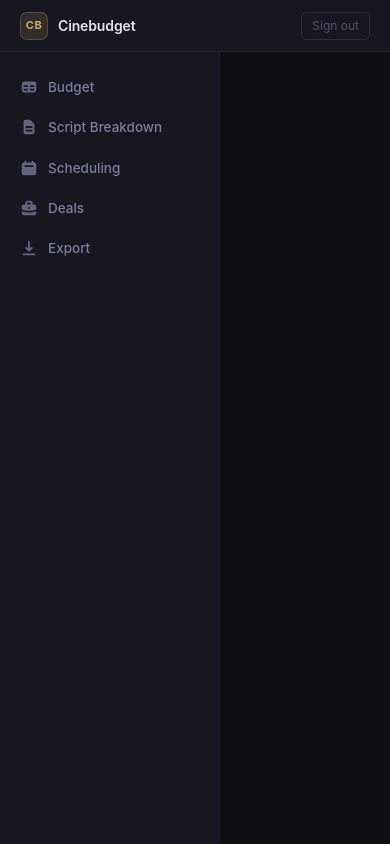
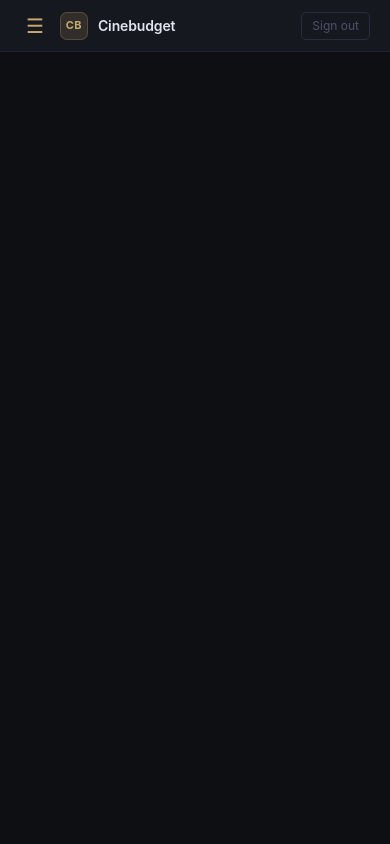
Before and after one commit to becketnelson56-eng/Cinebudget, a Flask app: template templates/dashboard.html in a window 390 px wide. Run offline with Flask 3, Linux system fonts and the light colour scheme; the template is opened without the code that fills it, so the values that code supplies are empty.

Commit message:
Add mobile sidebar toggle for responsive layout
Hamburger button (gold accent, matches dark theme) appears in topbar on
screens under 768px. Sidebar slides in from the left on click; dismissed
by overlay tap, nav link click, or resize to desktop. Desktop layout
unchanged. Mobile also stacks the tab-layout column and removes the
sidebar margin from main content.

Co-Authored-By: Claude Sonnet 4.6 <noreply@anthropic.com>

```diff
--- a/static/css/style.css
+++ b/static/css/style.css
@@ -626,3 +626,67 @@ a { color: inherit; text-decoration: none; }
   border-left: 2px solid rgba(200, 169, 110, 0.3);
   border-radius: 0 var(--radius-sm) var(--radius-sm) 0;
 }
+
+/* ── Hamburger button (mobile only) ──────────────────────────── */
+.hamburger-btn {
+  display: none;
+  background: none;
+  border: none;
+  color: var(--accent);
+  font-size: 20px;
+  line-height: 1;
+  cursor: pointer;
+  padding: 4px 6px;
+  border-radius: var(--radius-sm);
+  transition: background 0.15s;
+  flex-shrink: 0;
+}
+
+.hamburger-btn:hover { background: var(--accent-dim); }
+
+/* ── Sidebar overlay (mobile backdrop) ──────────────────────── */
+.sidebar-overlay {
+  display: none;
+  position: fixed;
+  inset: 0;
+  background: rgba(0, 0, 0, 0.55);
+  z-index: 149;
+}
+
+.sidebar-overlay.active { display: block; }
+
+/* ── Mobile layout (<768px) ──────────────────────────────────── */
+@media (max-width: 767px) {
+  .hamburger-btn {
+    display: flex;
+    align-items: center;
+    justify-content: center;
+  }
+
+  .sidebar {
+    transform: translateX(-100%);
+    transition: transform 0.25s ease;
+    z-index: 150;
+  }
+
+  .sidebar.sidebar--open {
+    transform: translateX(0);
+  }
+
+  .main-content {
+    margin-left: 0;
+    padding: 24px 18px;
+  }
+
+  .tab-layout {
+    flex-direction: column;
+  }
+
+  .how-it-works {
+    width: 100%;
+  }
+
+  .content-panel {
+    max-width: 100%;
+  }
+}
--- a/templates/dashboard.html
+++ b/templates/dashboard.html
@@ -30,6 +30,7 @@
   <!-- Top bar -->
   <header class="topbar">
     <div class="topbar-left">
+      <button class="hamburger-btn" id="hamburgerBtn" aria-label="Toggle navigation">&#9776;</button>
       <span class="topbar-logo-mark">CB</span>
       <span class="topbar-title">Cinebudget</span>
     </div>
@@ -38,6 +39,8 @@
       <a href="{{ url_for('logout') }}" class="topbar-logout">Sign out</a>
     </div>
   </header>
+
+  <div class="sidebar-overlay" id="sidebarOverlay"></div>
 
   <div class="dashboard-layout">
 
@@ -734,6 +737,36 @@
         document.getElementById('dealsFormState').style.display = 'block';
       });
     }
+    // ── Mobile sidebar toggle ──────────────────────────────────────
+    const hamburgerBtn    = document.getElementById('hamburgerBtn');
+    const sidebarEl       = document.querySelector('.sidebar');
+    const sidebarOverlay  = document.getElementById('sidebarOverlay');
+
+    function openSidebar() {
+      sidebarEl.classList.add('sidebar--open');
+      sidebarOverlay.classList.add('active');
+      document.body.style.overflow = 'hidden';
+    }
+
+    function closeSidebar() {
+      sidebarEl.classList.remove('sidebar--open');
+      sidebarOverlay.classList.remove('active');
+      document.body.style.overflow = '';
+    }
+
+    hamburgerBtn.addEventListener('click', () => {
+      sidebarEl.classList.contains('sidebar--open') ? closeSidebar() : openSidebar();
+    });
+
+    sidebarOverlay.addEventListener('click', closeSidebar);
+
+    sidebarEl.querySelectorAll('.sidebar-link').forEach(link => {
+      link.addEventListener('click', closeSidebar);
+    });
+
+    window.addEventListener('resize', () => {
+      if (window.innerWidth >= 768) closeSidebar();
+    });
   </script>
 
 </body>
```
